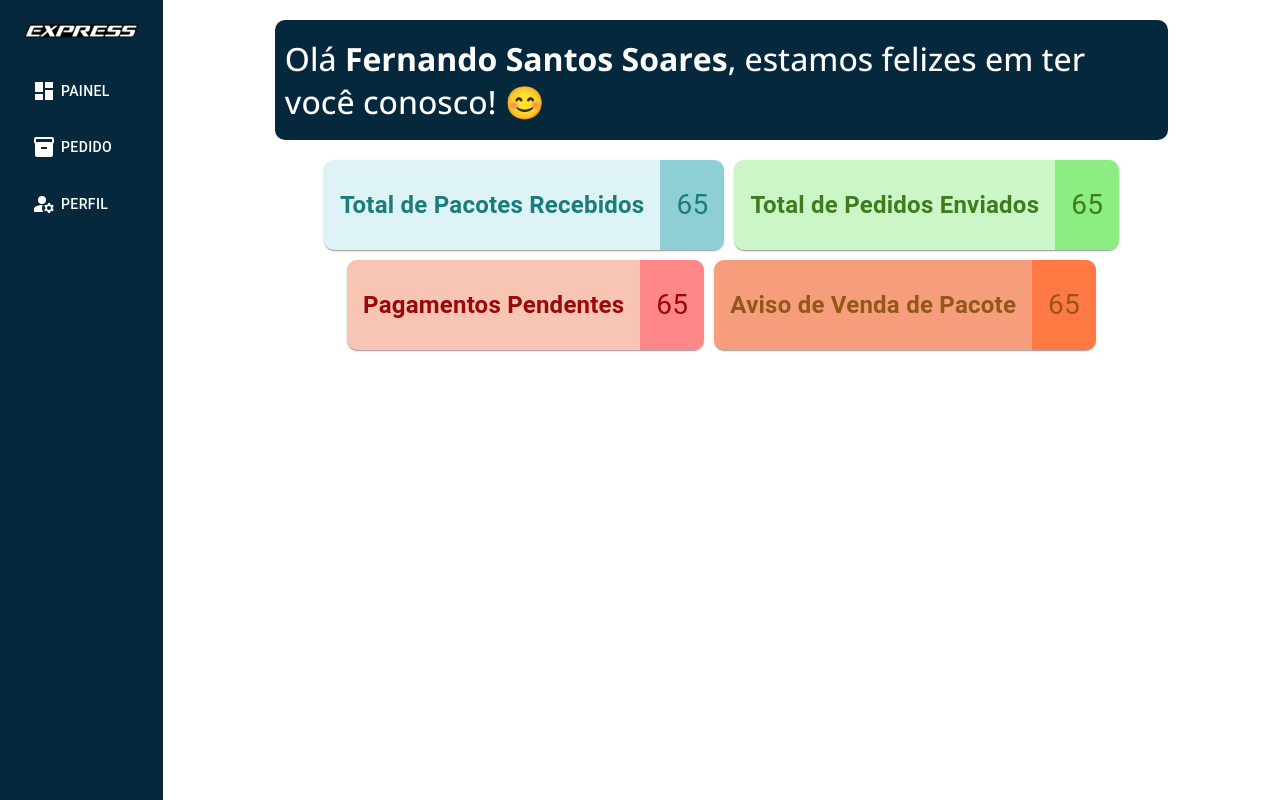
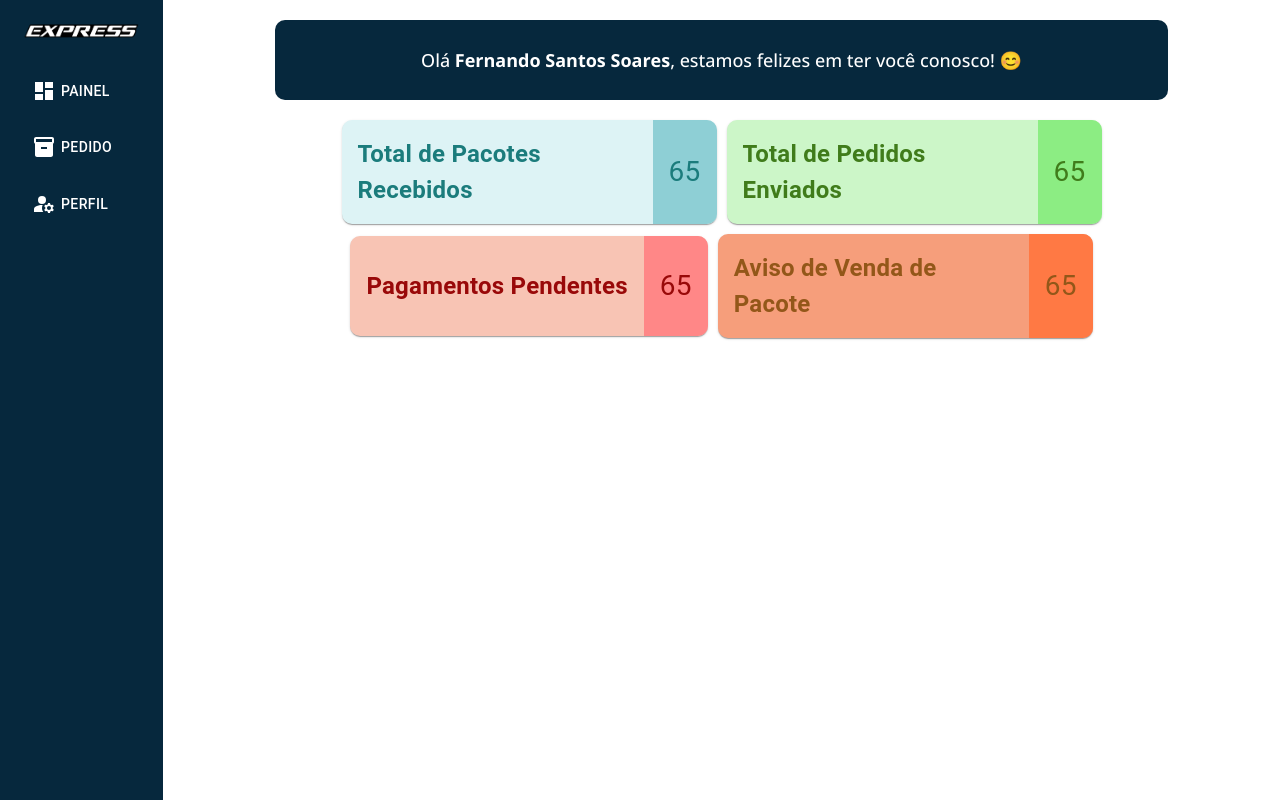
Before and after one commit to fernando-ss-soares/Express-Logger, a React (Vite) app: page /panel in a window 1280 px wide. Built offline with nearby package versions, Linux system fonts and the light colour scheme.

Commit message:
Foi adicionado o accordionn com a grid de resultados e pesquisa

```diff
--- a/src/components/card/Index.tsx
+++ b/src/components/card/Index.tsx
@@ -13,7 +13,7 @@ interface CardAlert {
 export default function CardAlert( {title, number, backgroundColor1, backgroundColor2, textColor} : CardAlert) {
 
     return (
-            <Card sx={{ minWidth: 275, display: 'flex', flexDirection: 'row', justifyContent: 'center', verticalAlign: 'center', backgroundColor: `${backgroundColor1}`, color: `${textColor}`, borderRadius: '10px'}}>
+            <Card sx={{ maxWidth: 375, minHeight: 100, display: 'flex', flexDirection: 'row', justifyContent: 'center', verticalAlign: 'center', backgroundColor: `${backgroundColor1}`, color: `${textColor}`, borderRadius: '10px'}}>
 
                 <CardContent sx={{ display: 'flex', flexDirection: 'column', justifyContent: 'center', alignItems: 'center', padding: '16px'}}>
 
--- a/src/components/menu/Index.tsx
+++ b/src/components/menu/Index.tsx
@@ -1,7 +1,7 @@
 import React from "react";
 import { Link } from "react-router-dom"
 import { Container, Button } from "@mui/material"
-import IconDash from "@mui/icons-material/dashboard"
+import IconDash from "@mui/icons-material/Dashboard"
 import IconSetting from "@mui/icons-material/ManageAccounts"
 import IconPackages from "@mui/icons-material/Inventory"
 import Logo from "../../assets/logo.png"
--- a/src/components/welcomeCard/Index.tsx
+++ b/src/components/welcomeCard/Index.tsx
@@ -8,9 +8,9 @@ interface WelcomeCard {
 
 export default function WelcomeCard( {nomeCompleto} : WelcomeCard) {
     return (
-            <Box sx={{ width: '100%', height: '15%', backgroundColor: '#06283D', borderRadius: '10px', margin: '20px 10px', display: 'flex', flexDirection: 'column', justifyContent: 'center', alignItems: 'center', color: 'white'}}>
+            <Box sx={{ width: '100%', height: '10%', backgroundColor: '#06283D', borderRadius: '10px', margin: '20px 10px', display: 'flex', flexDirection: 'column', justifyContent: 'center', alignItems: 'center', color: 'white'}}>
 
-                <h1 style={{ margin: '10px', fontWeight: 500 }}>Olá <span style={{ fontWeight: 700 }}>{nomeCompleto}</span>, estamos felizes em ter você conosco! 😊</h1>
+                <h1 style={{ margin: '10px', fontWeight: 500, fontSize: 18 }}>Olá <span style={{ fontWeight: 700 }}>{nomeCompleto}</span>, estamos felizes em ter você conosco! 😊</h1>
 
             </Box>
     )
--- a/src/pages/pedido/Index.tsx
+++ b/src/pages/pedido/Index.tsx
@@ -52,21 +52,39 @@ export default function Pedido() {
         ];
 
     return (
-            <div style={{ display: 'flex', flexDirection: 'row'}}>
+            <div style={{ display: 'flex', flexDirection: 'row', backgroundColor: '#EAEAEA'}}>
                 <Menu/>
 
                 <div style={{ display: 'flex', flexDirection: 'column', justifyContent: 'flex-start', alignItems: 'center', width: '100%' }}>
 
                     <Title title={'Pesquisa de Pedidos'} subtitle={'A tela de Pesquisa de Pedidos é uma geral para visualização de produtos.'}/>
 
-                    <Box sx={{ minHeight: 640, width: '80%' }}>
+                    <Accordion sx={{ width: '90%' }} defaultExpanded={true}>
+
+                        <AccordionSummary
+                          expandIcon={<ExpandMore/>}
+                          aria-controls="panel1a-content"
+                          id="panel1a-header"
+                        >
+                            <Typography>Filtros de Pesquisa</Typography>
+                        </AccordionSummary>
+
+                        <AccordionDetails sx={{ width: '100%', height: '300px' }}>
+
+                            <Box sx={{ width: '98%', height: '100%' }}>
                                 <DataGrid
                                     rows={rows}
                                     columns={columns}
                                     pageSize={10}
                                     rowsPerPageOptions={[5]}
+                                    sx={{ padding: 0 }}
                                 />
                             </Box>
+
+                        </AccordionDetails>
+
+                    </Accordion>
+
                 </div>
 
             </div>
```
Also changed, not shown: .gitpod.yml (added). Lines whose indentation alone changed are shown as unchanged.
